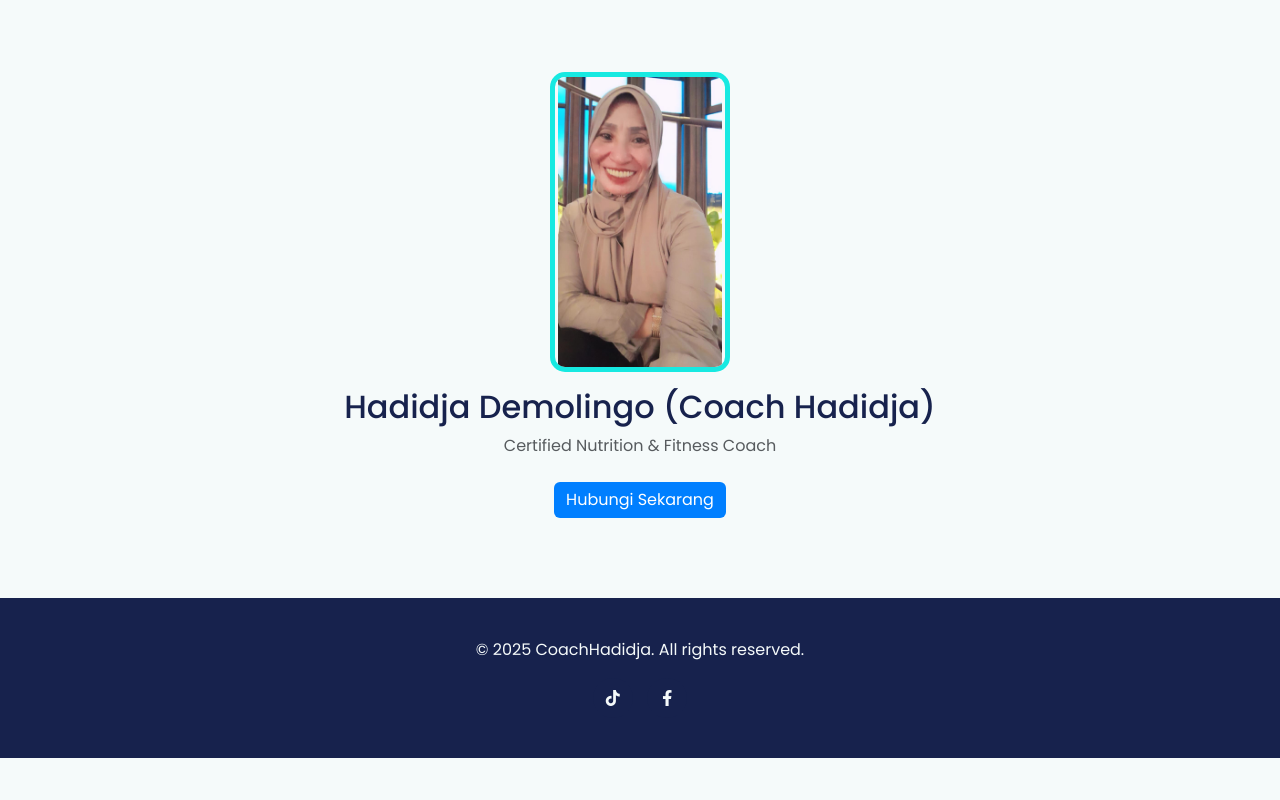
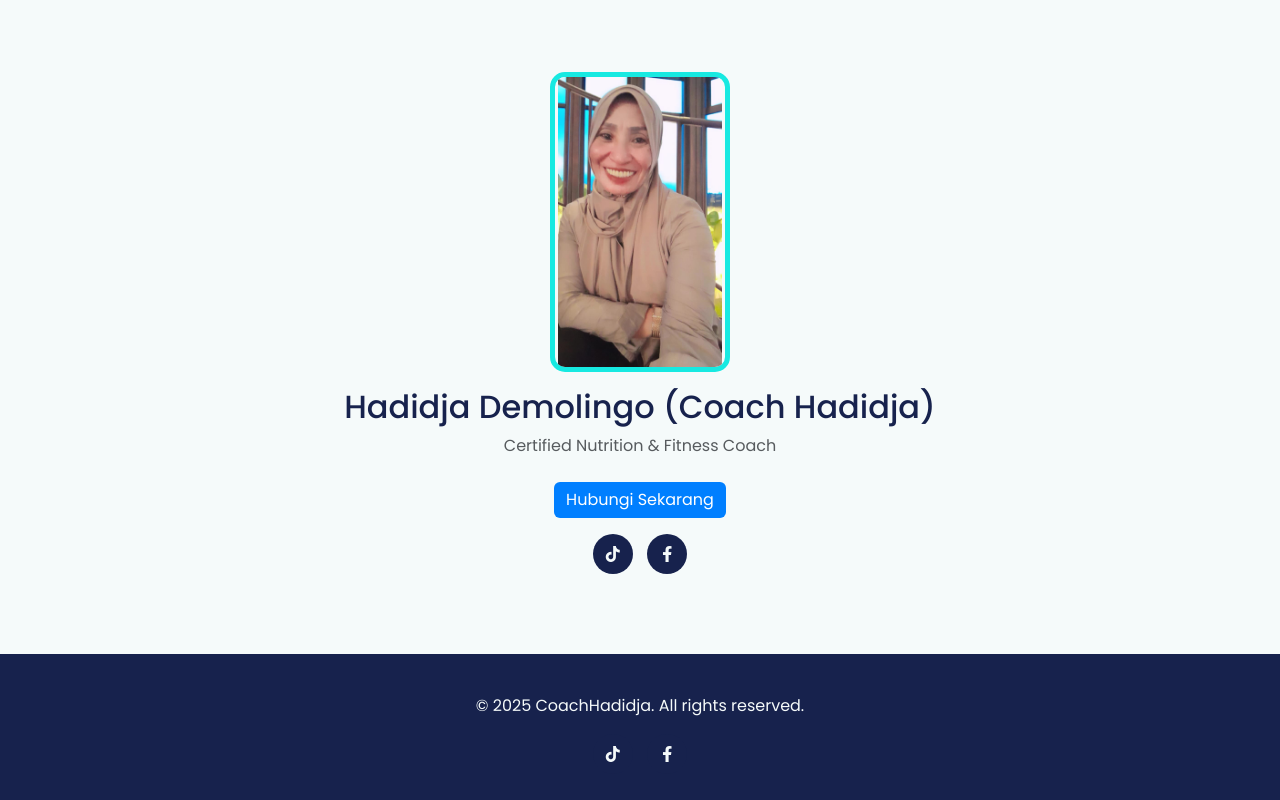
Before and after one commit to CoachHadidja/CoachHadidja.github.io, a plain HTML site: page index.html in a window 1280 px wide. Shown: the part 1242-2042 px from the top of the page. Before the commit the page ends 2000 px from the top, so only its background shows below. Drawn offline with nearby package versions, Linux system fonts and the light colour scheme.

Commit message:
added buttons

```diff
--- a/index.html
+++ b/index.html
@@ -226,7 +226,15 @@
       <h2 class="mt-3">Hadidja Demolingo (Coach Hadidja)</h2>
       <p class="text-muted">Certified Nutrition &amp; Fitness Coach</p>
       <a href="https://wa.me/qr/CJPYWWZEB3Y5G1" target="_blank" class="btn btn-primary mt-2">Hubungi Sekarang</a>
+
+            <!-- Sosial Media Icon -->
+      <div class="mt-3">
+        <a href="https://www.tiktok.com/@hadidjademolingo9?_t=ZS-8w9awgAs63E&_r=1" class="social-btn"><i class="fab fa-tiktok"></i></a>
+        <a href="https://www.facebook.com/share/1Eiz26KGue/" class="social-btn"><i class="fab fa-facebook-f"></i></a>
+      </div>
     </div>
+
+
   </section>
 
   <!-- Footer -->
```
